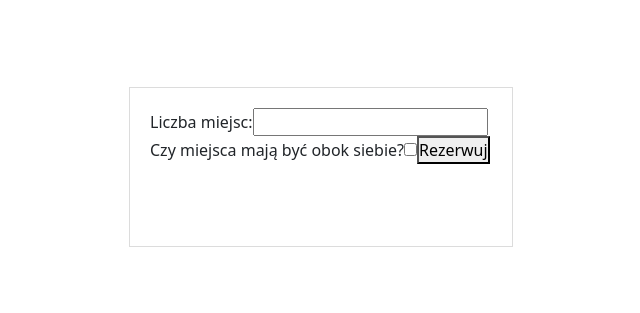
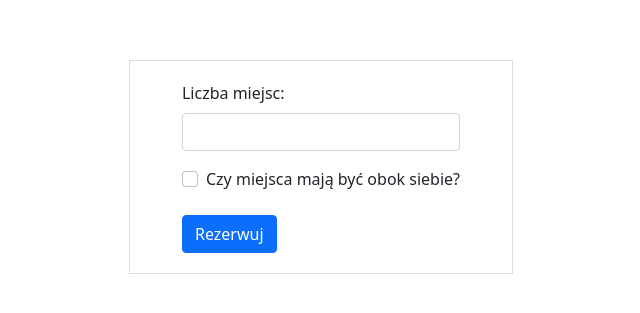
Before and after one commit to oknaAnko/seats-booking-app, a React (Create React App) app: page / in a window 1280 px wide. Shown: the part 233-546 px from the top of the page, without its empty margins (319-959 px from the left). Built offline with nearby package versions, Linux system fonts and the light colour scheme; no server answers.

Commit message:
refactor: home page with bootstrap

```diff
--- a/src/pages/HomePage.js
+++ b/src/pages/HomePage.js
@@ -44,21 +44,39 @@ const HomePage = () => {
   };
 
   return (
+    <div className="background-image">
       <div className="wrapper">
-      <form onSubmit={handleOnSubmit}>
-        <label>
+        <form className="mx-auto" onSubmit={handleOnSubmit}>
+          <div className="mb-3">
+            <label htmlFor="inputNr" className="form-label">
               Liczba miejsc:
-          <input type="number" value={seatsNumber} onChange={handleChangeSeatsNumber} />
             </label>
 
-        <label>
-          {" "}
+            <input
+              type="number"
+              className="form-control"
+              id="inputNr"
+              value={seatsNumber}
+              onChange={handleChangeSeatsNumber}
+            />
+          </div>
+          <div className="mb-4 form-check">
+            <input
+              className="form-check-input"
+              type="checkbox"
+              id="gridCheck1"
+              checked={closeSeats}
+              onChange={handleChangeCloseSeats}
+            />
+            <label className="form-check-label" htmlFor="gridCheck1">
               Czy miejsca mają być obok siebie?
-          <input type="checkbox" checked={closeSeats} onChange={handleChangeCloseSeats} />
             </label>
-
-        <button>Rezerwuj</button>
+          </div>
+          <button type="submit" className="btn btn-primary">
+            Rezerwuj
+          </button>
         </form>
+      </div>
     </div>
   );
 };
```
Lines whose indentation alone changed are shown as unchanged.
